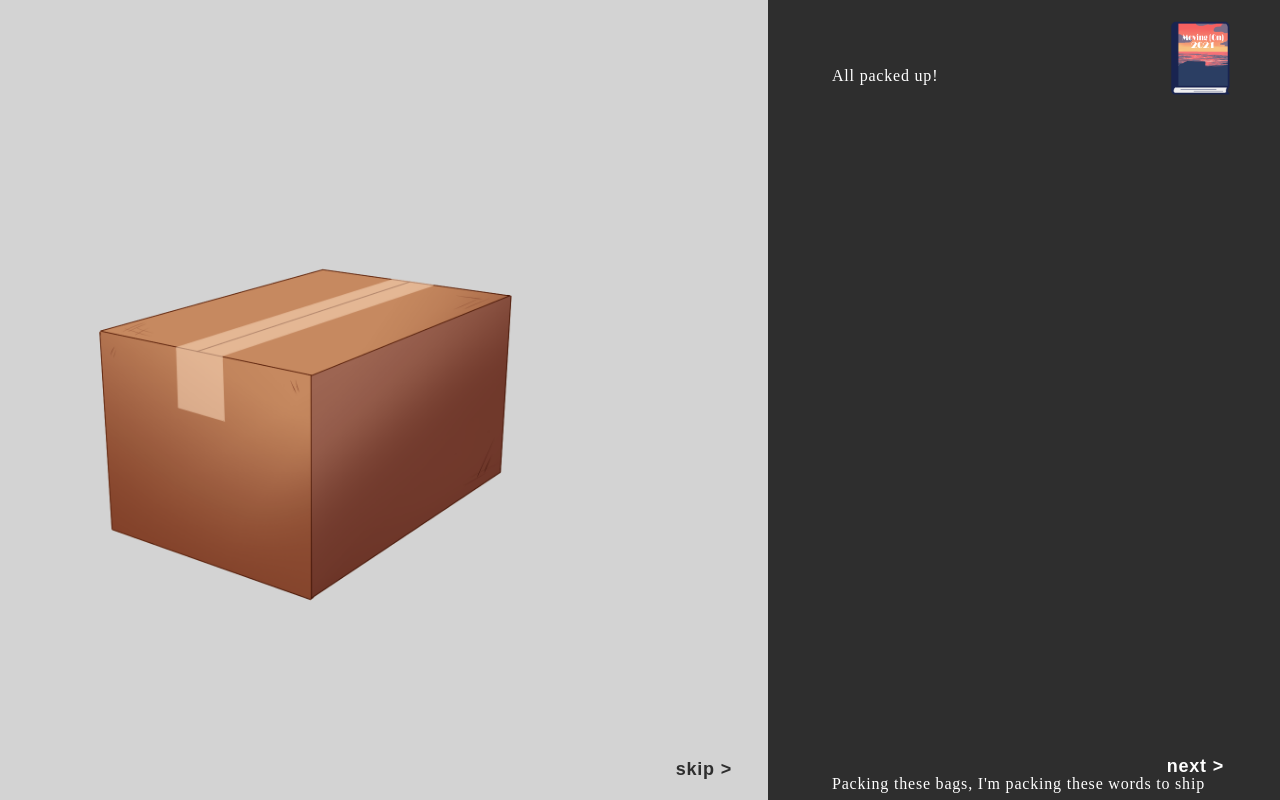
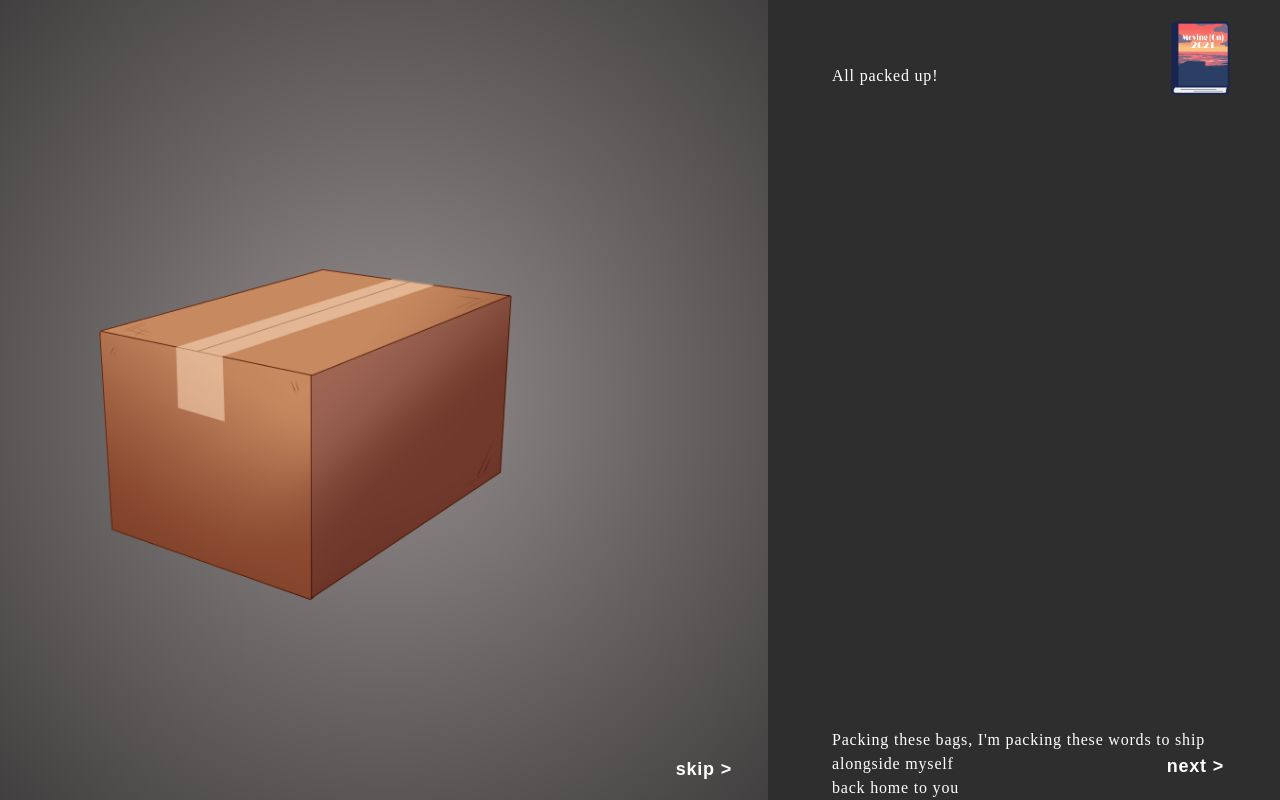
Before and after one commit to emmyc/moving-on, a React (Create React App) app: page /conclusion in a window 1280 px wide. Built offline with nearby package versions, Linux system fonts and the light colour scheme; a web font is replaced by a local one.

Commit message:
update app title + add gradient to conclusion

```diff
--- a/public/index.html
+++ b/public/index.html
@@ -24,7 +24,7 @@
       work correctly both with client-side routing and a non-root public URL.
       Learn how to configure a non-root public URL by running `npm run build`.
     -->
-    <title>React App</title>
+    <title>moving(on)</title>
 
     <link href="https://fonts.googleapis.com/css2?family=B612&display=swap" rel="stylesheet">
   </head>
--- a/src/components/Conclusion.js
+++ b/src/components/Conclusion.js
@@ -86,7 +86,7 @@ function Frame(props) {
     }).add({
       targets: '#poem1',
       translateY: '-90vh',
-      duration: 10000,
+      duration: 7000,
       changeComplete: () => {
         timeline.current?.pause();
       },
--- a/src/styles/Conclusion.scss
+++ b/src/styles/Conclusion.scss
@@ -15,6 +15,7 @@
   flex-direction: column;
   justify-content: center;
   align-items: flex-end;
+  background: radial-gradient(#958d8d, #413f3f)
 }
 
 #conclusion-right {
@@ -76,7 +77,7 @@
 #skip-conclusion {
   font-family: "B612", sans-serif;
   position: absolute;
-  color: #2e2e2e;
+  color: #ffffff;
   font-weight: 700;
   bottom: 20px;
   padding-right: 2em;
@@ -162,6 +163,7 @@
   max-height: inherit;
   max-width: inherit;
   display: grid;
+  align-items: center;
   grid-template-columns: auto auto auto;
 
   img {
```
